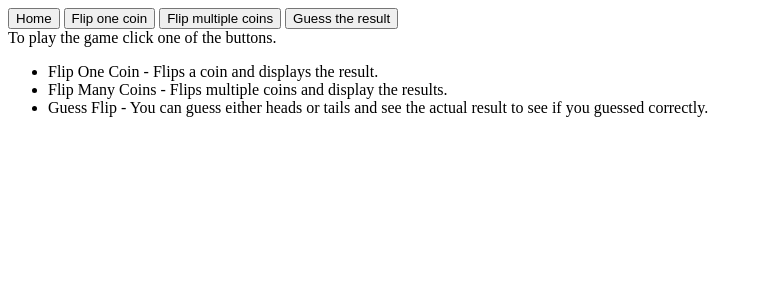
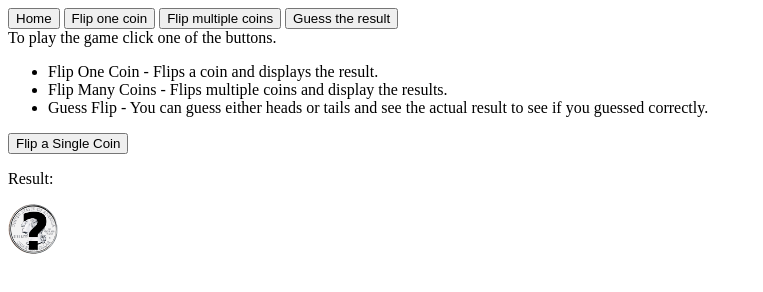
Before and after one commit to comp426-2022-spring/a05-max-muoto, a website: page public/index.html in a window 1280 px wide. Shown: the whole page, without its empty margins (0-763 px from the left). Drawn offline with Linux system fonts and the light colour scheme.

Commit message:
Added flip single coin functionality

```diff
--- a/public/index.html
+++ b/public/index.html
@@ -40,14 +40,20 @@
           <li>Guess Flip - You can guess either heads or tails and see the actual result to see if you guessed correctly.</li>
         </ul>
     </div>
-    <div id="single" class="hidden">
+    <div id="single">
+      <button onclick="flipCoin()"> Flip a Single Coin </button>
+
+      <p>Result: <span id="result"></span></p>
+
+      <img src="./assets/img/coin.png" id="smallcoin">
 
     </div>
     <div id="multi" class="hidden">
-
+      <button onclick="flipMultiple()"> Flip Multiple Coins</button>
     </div>
     <div id="guess" class="hidden">
-
+      <button onclick="guessHeads()"> Guess Heads </button>
+      <button onclick="guessTails()"> Guess Tails </button>
     </div>
 	<script src="main.js"></script>
   </body>
--- a/public/main.js
+++ b/public/main.js
@@ -6,3 +6,17 @@
 // Enter number and press button to activate coin flip series
 
 // Guess a flip by clicking either heads or tails button
+
+
+function flipCoin() {
+    fetch("http://localhost:5000/app/flip/")
+        .then(function(response) {
+            return response.json();
+        })
+        .then(function(result) {
+            console.log(result);
+            document.getElementById("result").innerHTML = result.flip;
+            document.getElementById("smallcoin").setAttribute("src", "./assets/img/" + result.flip + ".png");
+            coin.disabled = true;
+        })
+    }
--- a/public/style.css
+++ b/public/style.css
@@ -10,6 +10,6 @@ img.bigcoin {
   width: 50px;
 }
 
-img.smallcoin {
+#smallcoin {
   width: 50px;
 }
```
Also changed, not shown: 1 other file.
